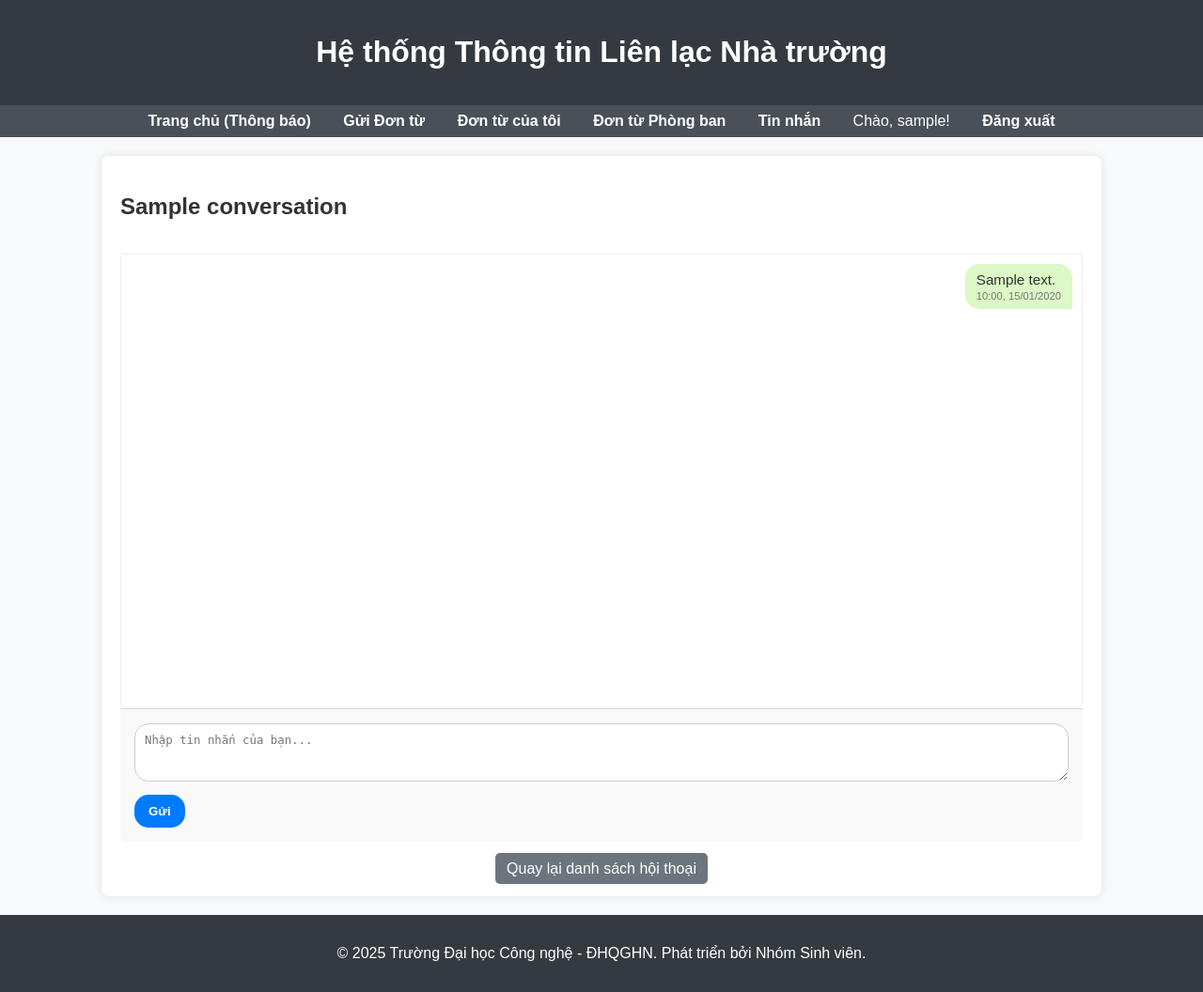
After one commit to luuquangkhai9/he-thong-thong-tin-lien-lac, a Django app: page /communications/messages/1/ in a window 1280 px wide. The commit adds this page. Shown: the whole page at 94% size. Run offline with Django 5.2, Linux system fonts and the light colour scheme; a user stored in the database is signed in; tables that the repository leaves empty hold one stand-in row (values such as "Sample post").

Commit message:
xong nhắn tin

```diff
--- a/communications/forms.py
+++ b/communications/forms.py
@@ -90,3 +90,149 @@ class RequestFormResponseForm(forms.ModelForm):
         if self.instance and self.instance.pk and self.instance.status == 'SUBMITTED':
              self.fields['status'].initial = 'PROCESSING'
 # --- KẾT THÚC ĐỊNH NGHĨA RequestFormResponseForm ---
+
+from django import forms
+from .models import RequestForm, Message # Thêm Message vào import
+from accounts.models import StudentProfile, User
+from school_data.models import Department
+
+class RequestFormSubmissionForm(forms.ModelForm):
+    # ... (code của RequestFormSubmissionForm đã có) ...
+    related_student_for_parent = forms.ModelChoiceField(
+        queryset=StudentProfile.objects.none(),
+        required=False,
+        label="Học sinh liên quan (nếu bạn là Phụ huynh)",
+        widget=forms.Select(attrs={'class': 'form-control'})
+    )
+    assigned_department = forms.ModelChoiceField(
+        queryset=Department.objects.all().order_by('name'),
+        required=False,
+        label="Gửi đến Phòng Ban",
+        empty_label="--- Chọn Phòng Ban (Tùy chọn) ---",
+        widget=forms.Select(attrs={'class': 'form-control'})
+    )
+    assigned_teachers = forms.ModelMultipleChoiceField(
+        queryset=User.objects.filter(role__name='TEACHER', is_active=True).select_related('role').order_by('last_name', 'first_name'),
+        widget=forms.SelectMultiple(attrs={'class': 'form-control', 'size': '5'}),
+        required=False,
+        label="Hoặc/Và Gửi đến Giáo viên (chọn một hoặc nhiều)",
+        help_text="Bạn có thể chọn gửi đơn này cho Phòng Ban và/hoặc một hoặc nhiều Giáo viên."
+    )
+    class Meta:
+        model = RequestForm
+        fields = ['form_type', 'title', 'content', 'related_student_for_parent', 'assigned_department', 'assigned_teachers']
+        widgets = {
+            'form_type': forms.Select(attrs={'class': 'form-control'}),
+            'title': forms.TextInput(attrs={'class': 'form-control', 'placeholder': 'Nhập tiêu đề đơn...'}),
+            'content': forms.Textarea(attrs={'class': 'form-control', 'rows': 5, 'placeholder': 'Nhập nội dung chi tiết...'}),
+        }
+        labels = {
+            'form_type': 'Loại đơn/kiến nghị',
+            'title': 'Tiêu đề',
+            'content': 'Nội dung chi tiết',
+        }
+    def __init__(self, *args, **kwargs):
+        user = kwargs.pop('user', None)
+        super().__init__(*args, **kwargs)
+        if user and hasattr(user, 'role') and user.role and user.role.name == 'PARENT':
+            if hasattr(user, 'parent_profile') and user.parent_profile:
+                self.fields['related_student_for_parent'].queryset = user.parent_profile.children.select_related('user').order_by('user__first_name', 'user__last_name')
+                self.fields['related_student_for_parent'].label = "Chọn học sinh liên quan (con của bạn)"
+            else:
+                self.fields['related_student_for_parent'].queryset = StudentProfile.objects.none()
+                self.fields['related_student_for_parent'].widget.attrs['disabled'] = True
+                self.fields['related_student_for_parent'].help_text = "Bạn cần cập nhật hồ sơ phụ huynh để chọn học sinh."
+        else:
+            if 'related_student_for_parent' in self.fields:
+                 del self.fields['related_student_for_parent']
+    def clean(self):
+        cleaned_data = super().clean()
+        assigned_department = cleaned_data.get('assigned_department')
+        assigned_teachers = cleaned_data.get('assigned_teachers')
+        if not assigned_department and not assigned_teachers:
+            raise forms.ValidationError(
+                "Bạn phải chọn ít nhất một Phòng Ban hoặc một Giáo viên để gửi đơn đến.",
+                code='no_recipient'
+            )
+        return cleaned_data
+
+class RequestFormResponseForm(forms.ModelForm):
+    # ... (code của RequestFormResponseForm đã có) ...
+    class Meta:
+        model = RequestForm
+        fields = ['status', 'response_content']
+        widgets = {
+            'status': forms.Select(attrs={'class': 'form-control'}),
+            'response_content': forms.Textarea(attrs={'class': 'form-control', 'rows': 5, 'placeholder': 'Nhập nội dung phản hồi...'}),
+        }
+        labels = {
+            'status': 'Cập nhật Trạng thái Đơn',
+            'response_content': 'Nội dung Phản hồi',
+        }
+    def __init__(self, *args, **kwargs):
+        super().__init__(*args, **kwargs)
+        allowed_statuses = [
+            ('PROCESSING', 'Đang xử lý'),
+            ('RESOLVED', 'Đã giải quyết'),
+            ('REJECTED', 'Đã từ chối'),
+            ('CLOSED', 'Đã đóng'),
+        ]
+        # Đảm bảo rằng các choices này thực sự tồn tại trong RequestForm.STATUS_CHOICES
+        valid_choices = [choice for choice in allowed_statuses if choice[0] in dict(RequestForm.STATUS_CHOICES).keys()]
+        self.fields['status'].choices = valid_choices
+
+        if self.instance and self.instance.pk and self.instance.status == 'SUBMITTED':
+             self.fields['status'].initial = 'PROCESSING'
+
+
+# --- FORM MỚI CHO TIN NHẮN ---
+class MessageForm(forms.ModelForm):
+    class Meta:
+        model = Message
+        fields = ['content'] # Chỉ cần trường nội dung từ người dùng
+        widgets = {
+            'content': forms.Textarea(attrs={
+                'class': 'form-control',
+                'rows': 2,
+                'placeholder': 'Nhập tin nhắn của bạn...'
+            })
+        }
+        labels = {
+            'content': '' # Không cần label nếu placeholder đã rõ ràng
+        }
+# --- KẾT THÚC FORM MỚI ---
+from django import forms
+from .models import RequestForm, Message, Conversation # Thêm Conversation
+from accounts.models import StudentProfile, User
+from school_data.models import Department
+
+# ... (RequestFormSubmissionForm, RequestFormResponseForm, MessageForm đã có ở trên) ...
+
+class StartConversationForm(forms.Form):
+    # Trường để chọn người dùng muốn chat cùng
+    # Chúng ta sẽ loại trừ chính người dùng hiện tại khỏi danh sách lựa chọn
+    recipient = forms.ModelChoiceField(
+        queryset=User.objects.none(), # Sẽ được cập nhật trong __init__
+        label="Trò chuyện với",
+        widget=forms.Select(attrs={'class': 'form-control'}),
+        empty_label="--- Chọn người dùng ---"
+    )
+    # Trường tùy chọn cho tin nhắn đầu tiên
+    initial_message = forms.CharField(
+        label="Tin nhắn đầu tiên (tùy chọn)",
+        required=False,
+        widget=forms.Textarea(attrs={'class': 'form-control', 'rows': 3, 'placeholder': 'Nhập tin nhắn đầu tiên của bạn...'}),
+    )
+
+    def __init__(self, *args, **kwargs):
+        requesting_user = kwargs.pop('requesting_user', None) # Lấy user hiện tại từ view
+        super().__init__(*args, **kwargs)
+        if requesting_user:
+            # Loại trừ chính người dùng hiện tại và chỉ lấy những user active
+            self.fields['recipient'].queryset = User.objects.filter(is_active=True).exclude(pk=requesting_user.pk).order_by('username')
+        else:
+            # Nếu không có user (trường hợp hiếm), lấy tất cả user active
+            self.fields['recipient'].queryset = User.objects.filter(is_active=True).order_by('username')
+
+        # Tùy chỉnh hiển thị cho ModelChoiceField (hiển thị username hoặc full_name)
+        self.fields['recipient'].label_from_instance = lambda obj: obj.get_full_name() or obj.username
--- /dev/null
+++ b/communications/templates/communications/conversation_detail.html
@@ -0,0 +1,135 @@
+{% extends "base.html" %}
+
+{% block title %}{{ page_title }}{% endblock %}
+
+{% block extra_head %}
+<style>
+    .message-list-container {
+        display: flex;
+        flex-direction: column;
+        height: calc(100vh - 300px); /* Điều chỉnh chiều cao tùy theo header/footer/form */
+        min-height: 300px; /* Chiều cao tối thiểu */
+    }
+    .message-list {
+        list-style-type: none;
+        padding: 10px;
+        margin-bottom: 0; /* Bỏ margin bottom */
+        flex-grow: 1; /* Cho phép danh sách tin nhắn co giãn */
+        overflow-y: auto; /* Thêm thanh cuộn khi nội dung dài */
+        border: 1px solid #eee;
+        border-radius: 5px;
+        background-color: #fff; /* Nền cho khu vực tin nhắn */
+    }
+    .message-item {
+        margin-bottom: 15px;
+        padding: 8px 12px; /* Giảm padding một chút */
+        border-radius: 15px; /* Bo tròn nhiều hơn */
+        max-width: 75%; /* Giới hạn chiều rộng tin nhắn */
+        word-wrap: break-word;
+        clear: both; /* Đảm bảo không bị float chồng chéo */
+    }
+    .message-item.sent {
+        background-color: #dcf8c6; /* Màu xanh lá cho tin nhắn gửi đi */
+        float: right; /* Căn phải */
+        border-bottom-right-radius: 0; /* Góc vuông cho tin nhắn gửi */
+    }
+    .message-item.received {
+        background-color: #f1f0f0; /* Màu xám cho tin nhắn nhận được */
+        float: left; /* Căn trái */
+        border-bottom-left-radius: 0; /* Góc vuông cho tin nhắn nhận */
+    }
+    .message-item::after { /* Clearfix cho float */
+        content: "";
+        display: table;
+        clear: both;
+    }
+    .message-sender {
+        font-weight: bold;
+        font-size: 0.85em; /* Giảm kích thước font */
+        color: #555;
+        margin-bottom: 2px; /* Giảm margin */
+    }
+    .message-content {
+        font-size: 0.95em; /* Giảm kích thước font */
+    }
+    .message-time {
+        font-size: 0.7em; /* Giảm kích thước font */
+        color: #777;
+        text-align: right;
+        margin-top: 3px; /* Giảm margin */
+    }
+    .message-form-container {
+        padding: 15px;
+        background-color: #f9f9f9;
+        border-top: 1px solid #ddd;
+        border-radius: 0 0 5px 5px; /* Bo góc dưới nếu message-list-container có bo góc */
+    }
+    .message-form textarea {
+        width: calc(100% - 22px); /* Điều chỉnh để vừa với padding */
+        padding: 10px;
+        border: 1px solid #ccc;
+        border-radius: 15px; /* Bo tròn ô nhập liệu */
+        margin-bottom: 10px;
+        resize: vertical;
+        min-height: 40px; /* Chiều cao tối thiểu */
+        font-size: 0.95em;
+    }
+    .message-form button {
+        background-color: #007bff;
+        color: white;
+        padding: 10px 15px;
+        border: none;
+        border-radius: 15px; /* Bo tròn nút */
+        cursor: pointer;
+        font-weight: bold;
+    }
+    .message-form button:hover {
+        background-color: #0056b3;
+    }
+    .back-link-container {
+        margin-top: 20px;
+        text-align: center;
+    }
+</style>
+{% endblock %}
+
+{% block content %}
+<h2>{{ page_title }}</h2>
+
+<div class="message-list-container">
+    <ul class="message-list" id="message-list-ul">
+        {% for msg in messages_in_conversation %}
+            <li class="message-item {% if msg.sender == request.user %}sent{% else %}received{% endif %}">
+                {% if msg.sender != request.user and conversation.conversation_type == 'GROUP' %} {# Chỉ hiển thị tên người gửi nếu là group chat và không phải mình #}
+                    <div class="message-sender">{{ msg.sender.get_full_name|default:msg.sender.username }}</div>
+                {% endif %}
+                <div class="message-content">{{ msg.content|linebreaksbr }}</div>
+                <div class="message-time">{{ msg.sent_at|date:"H:i, d/m/Y" }}</div>
+            </li>
+        {% empty %}
+            <li style="text-align: center; color: #777; padding: 20px;">Chưa có tin nhắn nào trong cuộc hội thoại này. Bắt đầu trò chuyện!</li>
+        {% endfor %}
+    </ul>
+</div>
+
+<div class="message-form-container">
+    <form method="post" class="message-form">
+        {% csrf_token %}
+        {{ message_form.content.errors }}
+        {{ message_form.content }}  {# Chỉ render trường content #}
+        <button type="submit">Gửi</button>
+    </form>
+</div>
+
+<div class="back-link-container">
+    <a href="{% url 'communications:conversation_list' %}" class="btn btn-secondary" style="text-decoration: none; padding: 8px 12px; background-color: #6c757d; color:white; border-radius:5px;">Quay lại danh sách hội thoại</a>
+</div>
+
+<script>
+    // Tự động cuộn xuống tin nhắn mới nhất khi tải trang
+    const messageList = document.getElementById('message-list-ul');
+    if (messageList) {
+        messageList.scrollTop = messageList.scrollHeight;
+    }
+</script>
+{% endblock %}
--- a/communications/urls.py
+++ b/communications/urls.py
@@ -14,5 +14,12 @@ urlpatterns = [
     path('teacher-requests/', views.teacher_request_list, name='teacher_request_list'),
     path('teacher-requests/<int:pk>/respond/', views.teacher_request_detail_respond, name='teacher_respond_request'),
     # --- KẾT THÚC URLs MỚI ---
+    # --- URLs MỚI CHO NHẮN TIN ---
+    path('messages/', views.conversation_list, name='conversation_list'),
+    path('messages/<int:conversation_id>/', views.conversation_detail, name='conversation_detail'), # Sẽ thêm sau
+    # --- KẾT THÚC URLs MỚI ---
+        # --- URL MỚI ĐỂ BẮT ĐẦU CUỘC HỘI THOẠI ---
+    path('messages/new/', views.start_new_conversation, name='start_new_conversation'),
+    # --- KẾT THÚC URL MỚI ---
 
 ]
--- a/communications/views.py
+++ b/communications/views.py
@@ -203,3 +203,136 @@ def teacher_request_detail_respond(request, pk):
         'page_title': f'Chi tiết và Phản hồi Đơn (GV): {request_form_instance.title}'
     }
     return render(request, 'communications/teacher_request_detail_respond.html', context)
+from django.shortcuts import render, redirect, get_object_or_404
+from django.contrib.auth.decorators import login_required
+from django.contrib import messages
+from django.core.exceptions import PermissionDenied
+from django.utils import timezone
+from django.db.models import Q, Max
+
+from .models import Notification, RequestForm, Conversation, Message
+from .forms import RequestFormSubmissionForm, RequestFormResponseForm, MessageForm # Thêm MessageForm
+
+# ... (các views khác đã có) ...
+
+@login_required
+def conversation_list(request):
+    user = request.user
+    user_conversations = Conversation.objects.filter(participants=user).annotate(
+        last_message_time=Max('messages__sent_at')
+    ).order_by('-last_message_time', '-updated_at')
+
+    context = {
+        'conversations': user_conversations,
+        'page_title': 'Hộp thư của bạn',
+    }
+    return render(request, 'communications/conversation_list.html', context)
+
+@login_required
+def conversation_detail(request, conversation_id):
+    user = request.user
+    # Đảm bảo người dùng là thành viên của cuộc hội thoại này
+    conversation = get_object_or_404(Conversation, pk=conversation_id, participants=user)
+
+    messages_in_conversation = conversation.messages.all().order_by('sent_at')
+
+    if request.method == 'POST':
+        message_form = MessageForm(request.POST)
+        if message_form.is_valid():
+            new_message = message_form.save(commit=False)
+            new_message.conversation = conversation
+            new_message.sender = user
+            new_message.save()
+
+            # Cập nhật trường updated_at của cuộc hội thoại
+            conversation.updated_at = timezone.now() # Hoặc new_message.sent_at
+            conversation.save(update_fields=['updated_at'])
+
+            # messages.success(request, "Đã gửi tin nhắn!") # Có thể không cần thông báo flash cho mỗi tin nhắn
+            return redirect('communications:conversation_detail', conversation_id=conversation.pk)
+        # else:
+            # Nếu form không hợp lệ, lỗi sẽ được hiển thị cùng với form
+            # messages.error(request, "Không thể gửi tin nhắn. Vui lòng thử lại.")
+    else:
+        message_form = MessageForm() # Form trống cho GET request
+
+    context = {
+        'conversation': conversation,
+        'messages_in_conversation': messages_in_conversation,
+        'message_form': message_form, # Truyền form vào context
+        'page_title': f"{conversation.title or ', '.join([p.username for p in conversation.participants.all() if p != user])}",
+    }
+    return render(request, 'communications/conversation_detail.html', context)
+
+from django.shortcuts import render, redirect, get_object_or_404
+from django.contrib.auth.decorators import login_required
+from django.contrib import messages
+from django.core.exceptions import PermissionDenied
+from django.utils import timezone
+from django.db.models import Q, Max, Count # Thêm Count
+
+from .models import Notification, RequestForm, Conversation, Message
+# Đảm bảo StartConversationForm được import từ forms.py của app communications
+from .forms import RequestFormSubmissionForm, RequestFormResponseForm, MessageForm, StartConversationForm
+# from accounts.models import User, Role # User đã được import qua settings.AUTH_USER_MODEL nếu cần
+
+# ... (các views notification_list, submit_request_form, my_submitted_requests,
+# department_request_list, department_request_detail_respond,
+# teacher_request_list, teacher_request_detail_respond,
+# conversation_list, conversation_detail đã có ở trên) ...
+
+@login_required
+def start_new_conversation(request):
+    if request.method == 'POST':
+        form = StartConversationForm(request.POST, requesting_user=request.user)
+        if form.is_valid():
+            recipient = form.cleaned_data['recipient']
+            initial_message_content = form.cleaned_data.get('initial_message')
+
+            # Kiểm tra xem đã có cuộc hội thoại 1-1 nào giữa hai người này chưa
+            # Một cuộc hội thoại 1-1 sẽ có đúng 2 người tham gia
+            # và cả người gửi lẫn người nhận đều nằm trong danh sách participants
+
+            # Tìm các cuộc hội thoại có cả 2 người tham gia và là DIRECT type
+            # và có đúng 2 người tham gia
+            existing_conversation = Conversation.objects.annotate(
+                num_participants=Count('participants')
+            ).filter(
+                conversation_type='DIRECT',
+                participants=request.user
+            ).filter(
+                participants=recipient
+            ).filter(
+                num_participants=2 # Đảm bảo chỉ có đúng 2 người này
+            ).first()
+
+            if existing_conversation:
+                conversation = existing_conversation
+                messages.info(request, f"Bạn đã có cuộc hội thoại với {recipient.username}. Đang chuyển hướng...")
+            else:
+                # Tạo cuộc hội thoại mới
+                conversation = Conversation.objects.create(conversation_type='DIRECT')
+                conversation.participants.add(request.user, recipient)
+                # Không cần đặt title cho DIRECT conversation
+                # conversation.save() # .add() đã lưu rồi
+
+            # Nếu có tin nhắn đầu tiên, tạo tin nhắn đó
+            if initial_message_content:
+                Message.objects.create(
+                    conversation=conversation,
+                    sender=request.user,
+                    content=initial_message_content
+                )
+                # Cập nhật updated_at cho conversation
+                conversation.updated_at = timezone.now()
+                conversation.save(update_fields=['updated_at'])
+
+            return redirect('communications:conversation_detail', conversation_id=conversation.pk)
+    else:
+        form = StartConversationForm(requesting_user=request.user)
+
+    context = {
+        'form': form,
+        'page_title': 'Bắt đầu Cuộc hội thoại mới',
+    }
+    return render(request, 'communications/start_new_conversation.html', context)
--- a/templates/base.html
+++ b/templates/base.html
@@ -34,6 +34,9 @@
                 <a href="{% url 'academic_records:teacher_view_class_scores' %}">Điểm Lớp CN</a> {# <<--- LINK MỚI --- #}
             {% endif %}
             {# --- KẾT THÚC LINK MỚI --- #}
+            {# --- LINK MỚI CHO TIN NHẮN --- #}
+            <a href="{% url 'communications:conversation_list' %}">Tin nhắn</a>
+            {# --- KẾT THÚC LINK MỚI --- #}
             {# --- LINK MỚI CHO XEM ĐIỂM --- #}
             {% if user.role.name == 'STUDENT' or user.role.name == 'PARENT' %}
                 <a href="{% url 'academic_records:view_scores' %}">Xem Điểm</a>
```
Also changed, not shown: communications/templates/communications/conversation_list.html (added, +99 -0 lines), communications/templates/communications/start_new_conversation.html (added, +52 -0 lines), academic_records/templates/academic_records/enter_scores.html (line endings or trailing spaces).
